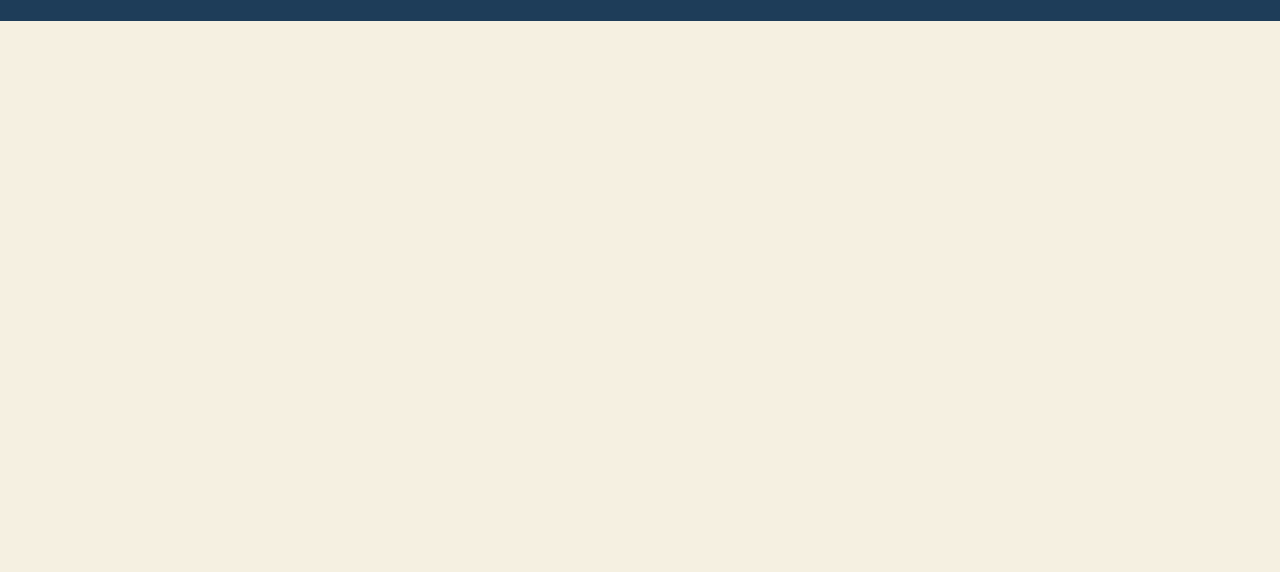
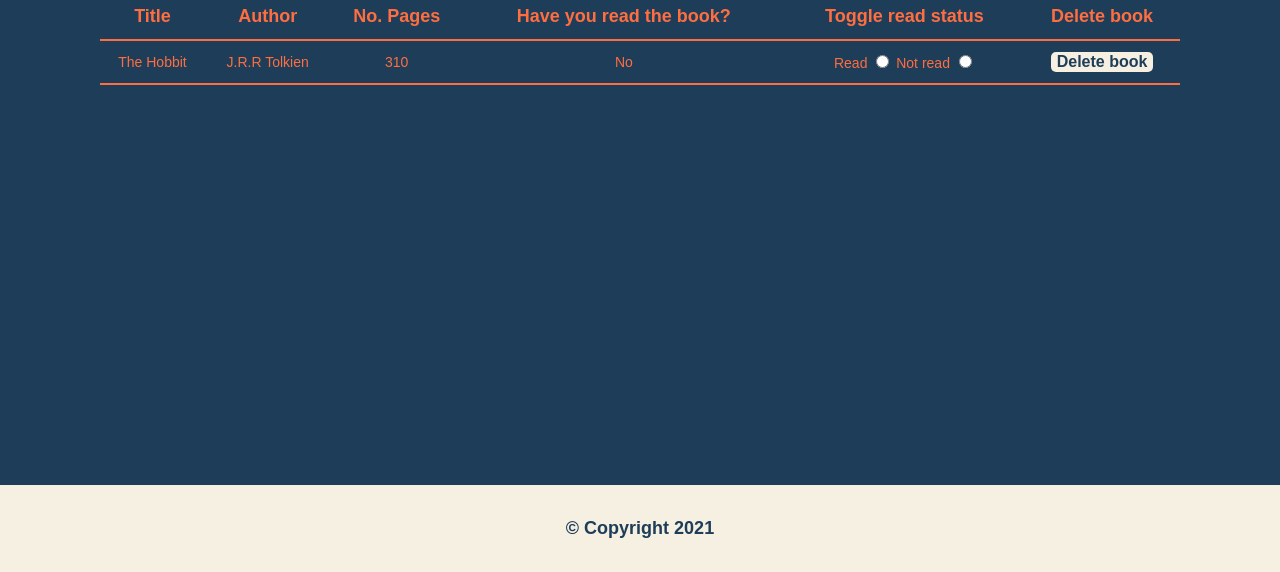
Before and after one commit to therossington/library-app, a plain HTML site: page index.html in a window 1280 px wide. Shown: the part 248-820 px from the top of the page. Drawn offline with Linux system fonts and the light colour scheme.

Commit message:
Refactor JS to table type

```diff
--- a/index.html
+++ b/index.html
@@ -13,6 +13,31 @@
     </div>
     <div class="book-list">
         <h2 class="list-heading">Books</h2>
+        <table>
+            <tr id="default">
+                <th class="table-heading">Title</th>
+                <th class="table-heading">Author</th>
+                <th class="table-heading">No. Pages</th>
+                <th class="table-heading">Have you read the book?</th>
+                <th class="table-heading">Toggle read status</th>
+                <th class="table-heading">Delete book</th>
+            </tr>
+            <tr>
+                <td>The Hobbit</td>
+                <td>J.R.R Tolkien</td>
+                <td>310</td>
+                <td>No</td>
+                <td>
+                    <label for="read">Read</label>
+                    <input type="radio" id="read" name="read-status" value="read">
+                    <label for="not-read">Not read</label>
+                    <input type="radio" id="not-read" name="read-status" value="not-read">
+                </td>
+                <td>
+                    <button class="delete-button">Delete book</button>
+                </td>
+            </tr>
+        </table>
      </div>
     <div class="overlay">
         <div class="book-form">
@@ -38,6 +63,9 @@
             </div>
         </div>
     </div>
+    <div class="footer">
+        <p class="footer-content">© Copyright 2021</p>
+    </div>
     <script src="scripts.js" defer></script>
 </body>
 </html>
--- a/scripts.js
+++ b/scripts.js
@@ -1,11 +1,12 @@
 let myLibrary = [];
+let listItem = "";
 const newBook = document.querySelector('#new-book');
 const bookForm = document.querySelector('.book-form');
 const overlay = document.querySelector('.overlay');
 const submit = document.querySelector('.submit');
 const formClose = document.querySelector('#close-form');
-const library = document.querySelector('.book-list');
-const mainPage = document.querySelector('.main');
+const library = document.querySelector('tbody');
+const mainPage = document.querySelector('body');
 
 
 function Book(title, author, pages, read) {
@@ -29,27 +30,20 @@ function addBookToLibrary() {
     myLibrary.push(newEntry);
 }
 
-const displayList = document.createElement('ul');
-const deleteContainer = document.createElement('ul');
-deleteContainer.classList.add('delete-container');
-displayList.classList.add('list');
-library.appendChild(displayList);
-library.appendChild(deleteContainer);
+function bookList() {
+    myLibrary.forEach((myLibrary) => {
+        const displayList = document.createElement('tr');
+        const titleItem = document.createElement('td');
+        const readItem = document.createElement('td');
+        const pagesItem = document.createElement('td');
 
 
+    })};
 
-function bookList() {
-    myLibrary.forEach((myLibrary) => {
-        const listItem = document.createElement('li');
-        const deleteList = document.createElement('li');
-        const deleteButton = document.createElement('button');
-        deleteButton.classList.add('delete-button');
-        displayList.appendChild(listItem);
-        deleteContainer.appendChild(deleteList);
-        deleteList.appendChild(deleteButton);
-        deleteButton.textContent = 'Delete book';
-        listItem.textContent += myLibrary.title;
-    })};
+function clearForm() {
+    listItem = "";
+}
+
 
 mainPage.addEventListener('load', bookList());
 
@@ -71,7 +65,3 @@ formClose.addEventListener('click', () => {
     overlay.style.display = 'none';
     bookForm.style.display = 'none';
 })
-
-function clearForm() {
-    listItem.textContent = "";
-}
--- a/styles.css
+++ b/styles.css
@@ -1,13 +1,10 @@
 body {
+    display: flex;
+    position: relative;
+    flex-direction: column;
     background-color:#f5f0e1;
     margin: 0;
     min-height: 100%;
-}
-
-.main {
-    display: flex;
-    position: relative;
-    flex-direction: column;
 }
 
 .heading {
@@ -19,9 +16,10 @@ body {
 .book-list {
     display: flex;
     flex-direction: column;
-    padding-top: 30;
+    padding-top: 30px;
     padding-left: 100px;
-    padding-bottom: 30px;
+    padding-right: 100px;
+    padding-bottom: 400px;
     background-color: #1e3d59;
 }
 
@@ -32,39 +30,11 @@ body {
     color:#ff6e40;
 }
 
-ul {
-    list-style-type: none;
-    padding-left: 0px;
-    margin-top: 10px;
-}
-
-li {
-    display: flex;
-    justify-content: center;
-    font-family: sans-serif;
-    font-size: 26px;
-    font-weight: bold;
-    color: #ff6e40;
-    border-left: 1px solid #ff6e40;
-    border-right: 1px solid #ff6e40;
-    padding-left: 40px;
-    padding-right: 40px;
-    width: 150px;
-    height: auto;
-}
-
 h1 {
     font-family: sans-serif;
     font-size: 50px;
     color: #1e3d59;
     font-weight: bold;
-}
-
-.list {
-    display: flex;
-    flex-wrap: wrap;
-    gap: 50px;
-    margin-bottom: 0px;
 }
 
 #new-book {
@@ -184,13 +154,6 @@ h3 {
     margin: 0px;
 }
 
-.delete-container {
-    display: flex;
-    flex-wrap: wrap;
-    gap: 50px;
-    margin-top: 0px;
-}
-
 .delete-button {
     font-family: sans-serif;
     font-size: 16px;
@@ -210,3 +173,44 @@ h3 {
     box-shadow: 0 4px rgba(0,0,0,0.5);
     transform: translateY(4px);
 }
+
+table {
+    height: 90px;
+}
+
+table, th, td {
+    border-collapse: collapse;
+    border-bottom: 2px solid #ff6e40;
+}
+
+td {
+    text-align: center;
+    color: #ff6e40;
+    font-family: sans-serif;
+    font-size: 14px;
+}
+
+.table-heading {
+    color:#ff6e40;
+    font-family: sans-serif;
+    font-size: 18px;
+    font-weight: bold;
+    text-align: center;
+}
+
+input[type=radio] {
+    cursor: pointer;
+}
+
+.footer {
+    padding-top: 15px;
+    padding-bottom: 15px;
+}
+
+.footer-content {
+    text-align: center;
+    font-family: sans-serif;
+    color:#1e3d59;
+    font-size: 18px;
+    font-weight: bold;
+}
```
